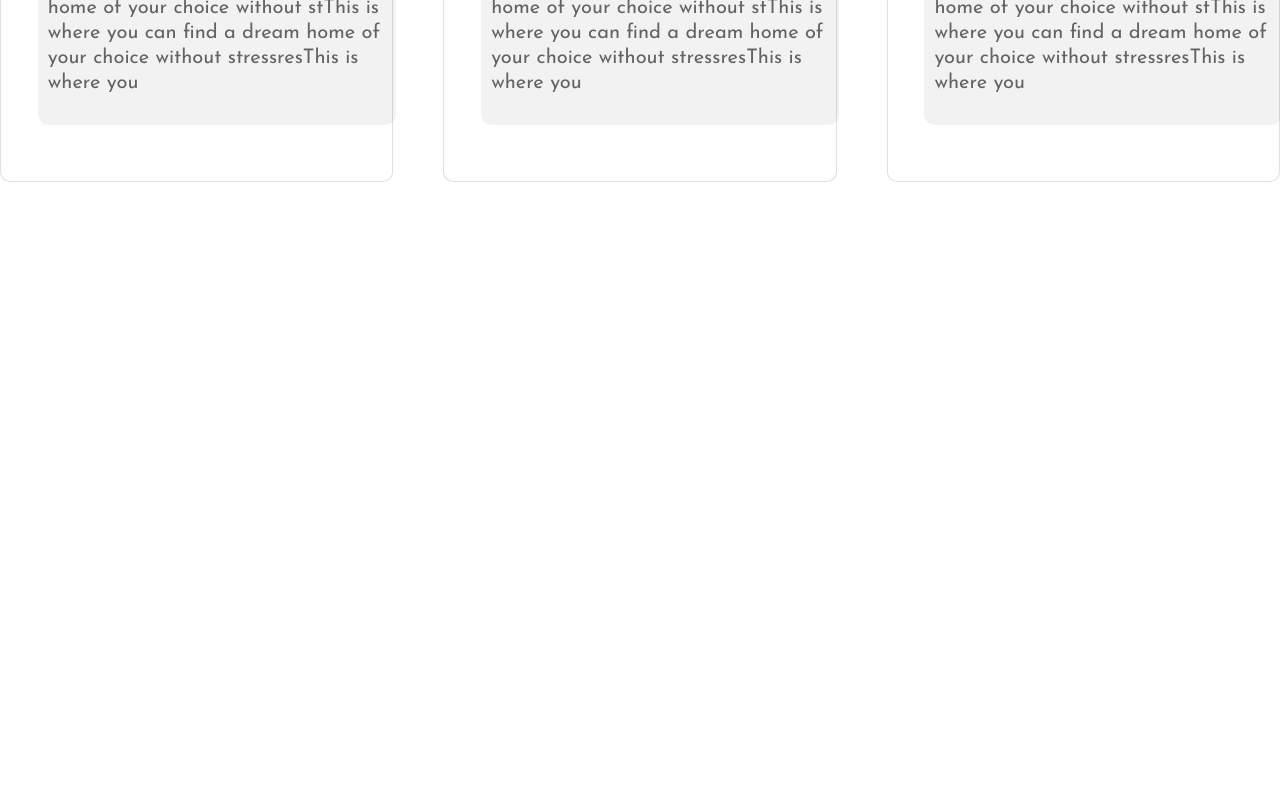
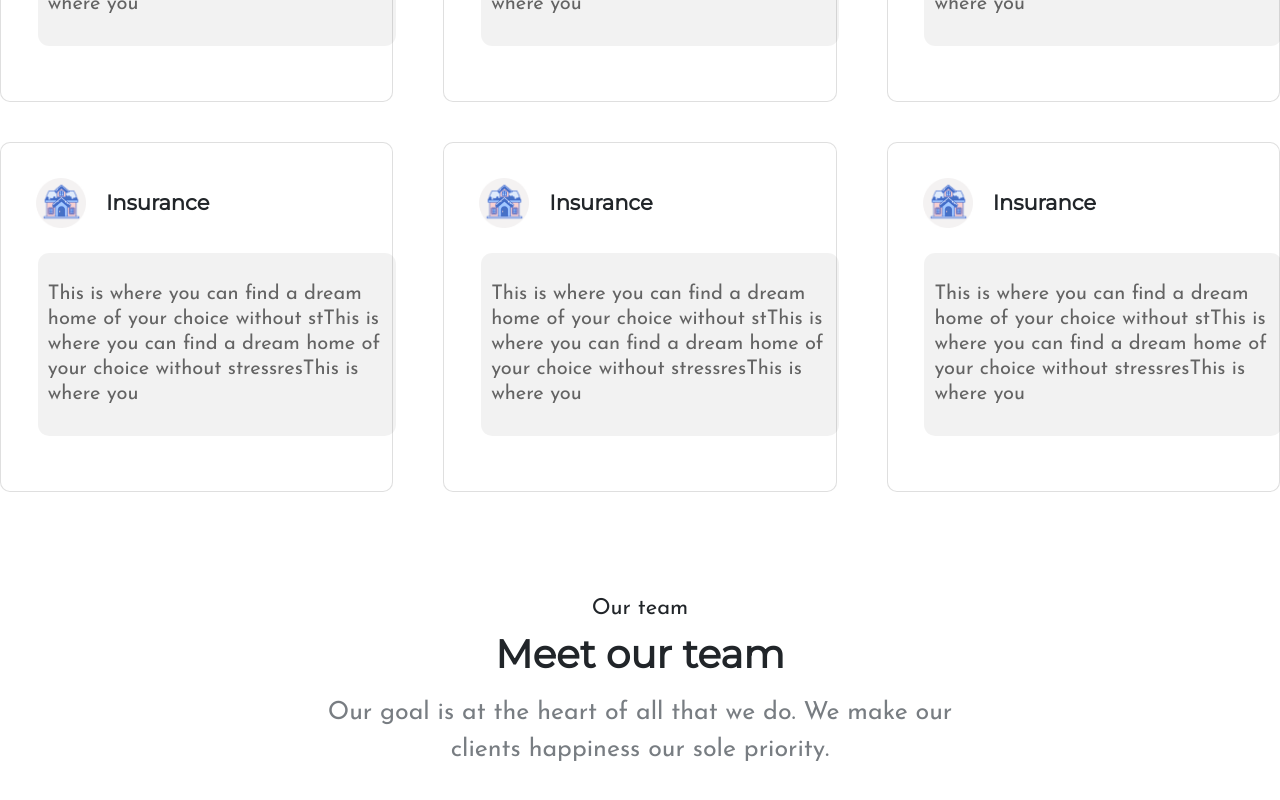
Before and after one commit to firdausdicko97/apart, a Nuxt app: page / in a window 1280 px wide. Shown: the part 2107-2907 px from the top of the page. Before the commit the page ends 2309 px from the top, so only its background shows below. Built offline with nearby package versions, Linux system fonts and the light colour scheme; a web font is replaced by a local one.

Commit message:
finish benefit

```diff
--- a/pages/index.vue
+++ b/pages/index.vue
@@ -108,7 +108,7 @@
       <section class="popular">
         <p class="title-small">Popular</p>
         <div class="popular_title">
-          <p class="section_title mb-3">Our popular residence</p>
+          <p class="section-title mb-3">Our popular residence</p>
           <button class="explore_all">
             Explore all
             <img
@@ -286,7 +286,7 @@
       <!-- Popular end -->
       <!-- Benefit start -->
       <section class="benefit">
-        <div class="benefit_head mb-5">
+        <div class="benefit_head mb-3">
           <p class="section_title">Why choose us</p>
           <p class="section-description">
             Our goal is at the heart of all that we do. We make our clients
@@ -294,6 +294,7 @@
           </p>
         </div>
         <!--  -->
+        <div style="margin-bottom: 100px">
           <div class="benefit_card">
             <div class="card">
               <div class="card-body">
@@ -303,9 +304,9 @@
                 </div>
                 <div class="card-content">
                   <p>
-                  This is where you can find a dream home of your choice without
-                  stThis is where you can find a dream home of your choice
-                  without stressresThis is where you
+                    This is where you can find a dream home of your choice
+                    without stThis is where you can find a dream home of your
+                    choice without stressresThis is where you
                   </p>
                 </div>
               </div>
@@ -319,9 +320,9 @@
                 </div>
                 <div class="card-content">
                   <p>
-                  This is where you can find a dream home of your choice without
-                  stThis is where you can find a dream home of your choice
-                  without stressresThis is where you
+                    This is where you can find a dream home of your choice
+                    without stThis is where you can find a dream home of your
+                    choice without stressresThis is where you
                   </p>
                 </div>
               </div>
@@ -335,17 +336,79 @@
                 </div>
                 <div class="card-content">
                   <p>
-                  This is where you can find a dream home of your choice without
-                  stThis is where you can find a dream home of your choice
-                  without stressresThis is where you
+                    This is where you can find a dream home of your choice
+                    without stThis is where you can find a dream home of your
+                    choice without stressresThis is where you
+                  </p>
+                </div>
+              </div>
+            </div>
+          </div>
+          <!--  -->
+          <div class="benefit_card">
+            <div class="card">
+              <div class="card-body">
+                <div class="card-title">
+                  <img src="~/assets/insurance.png" alt="" />
+                  <p>Insurance</p>
+                </div>
+                <div class="card-content">
+                  <p>
+                    This is where you can find a dream home of your choice
+                    without stThis is where you can find a dream home of your
+                    choice without stressresThis is where you
+                  </p>
+                </div>
+              </div>
+            </div>
+            <!--  -->
+            <div class="card">
+              <div class="card-body">
+                <div class="card-title">
+                  <img src="~/assets/insurance.png" alt="" />
+                  <p>Insurance</p>
+                </div>
+                <div class="card-content">
+                  <p>
+                    This is where you can find a dream home of your choice
+                    without stThis is where you can find a dream home of your
+                    choice without stressresThis is where you
+                  </p>
+                </div>
+              </div>
+            </div>
+            <!--  -->
+            <div class="card">
+              <div class="card-body">
+                <div class="card-title">
+                  <img src="~/assets/insurance.png" alt="" />
+                  <p>Insurance</p>
+                </div>
+                <div class="card-content">
+                  <p>
+                    This is where you can find a dream home of your choice
+                    without stThis is where you can find a dream home of your
+                    choice without stressresThis is where you
                   </p>
                 </div>
               </div>
             </div>
             <!--  -->
           </div>
+        </div>
       </section>
       <!-- Benefit end -->
+      <!-- Team Start -->
+      <div class="team-head">
+        <p class="title-small">Our team</p>
+        <p class="section-title">Meet our team</p>
+        <p class="section-description" style="padding-bottom: 0">
+          Our goal is at the heart of all that we do. We make our
+        </p>
+        <p class="section-description">clients happiness our sole priority.</p>
+      </div>
+      <div class="team-content"></div>
+      <!-- Team End -->
     </div>
   </body>
 </template>
--- a/static/css/home.css
+++ b/static/css/home.css
@@ -150,9 +150,9 @@ body {
   align-items: center;
 }
 
-.section_title {
+.section-title {
   padding-bottom: 10px;
-  font-size: 40px;
+  font-size: 39px;
   font-family: "Montserrat";
   font-weight: 700;
 }
@@ -261,7 +261,7 @@ body {
   align-items: center;
   justify-content: center;
   gap: 50px;
-  margin-bottom: 20px;
+  margin-bottom: 40px;
 }
 
 .benefit_card .card {
@@ -314,3 +314,10 @@ body {
 
   color: #636363;
 }
+
+.team-head {
+  display: flex;
+  flex-direction: column;
+  align-items: center;
+  margin: 50px;
+}
```
Lines whose indentation alone changed are shown as unchanged.
